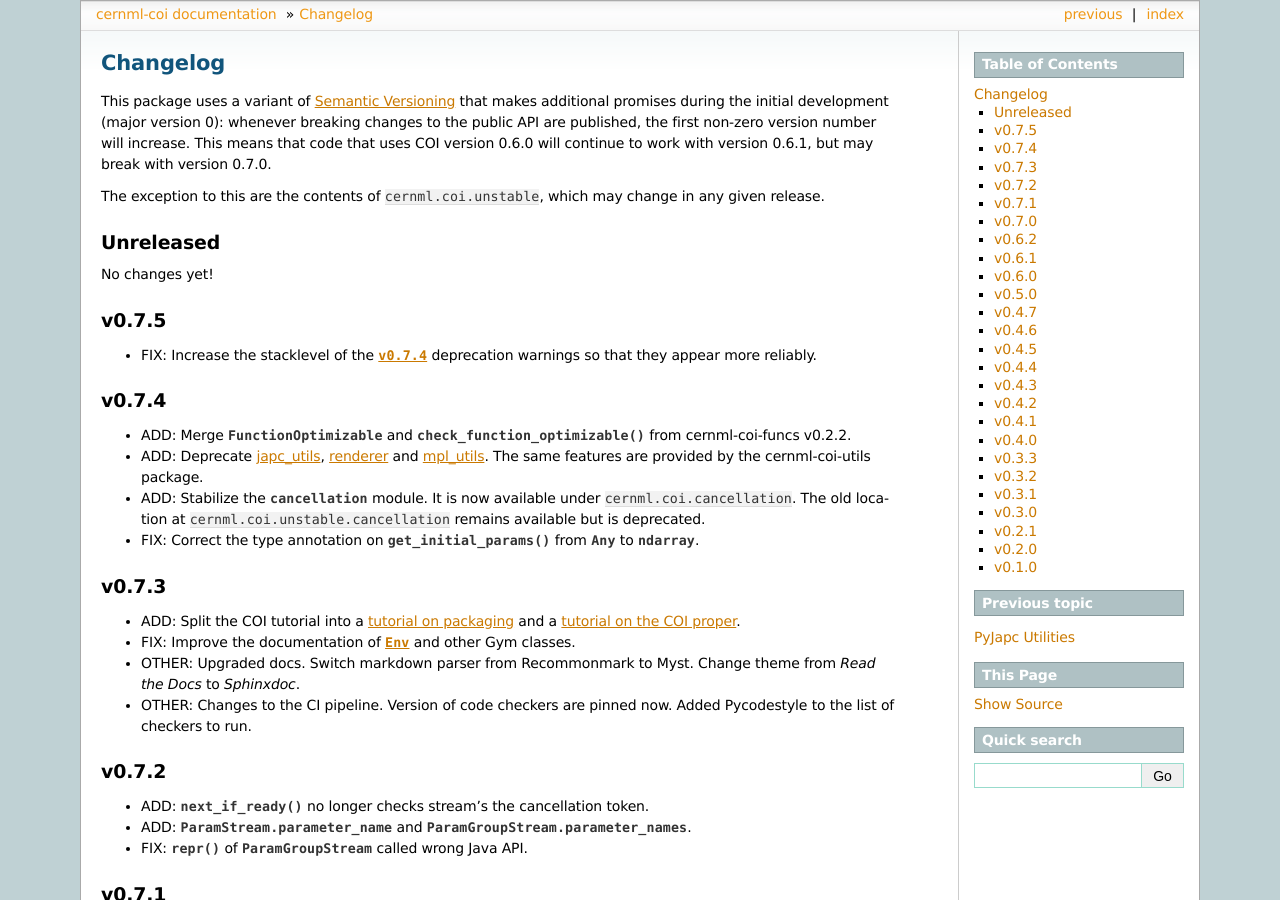
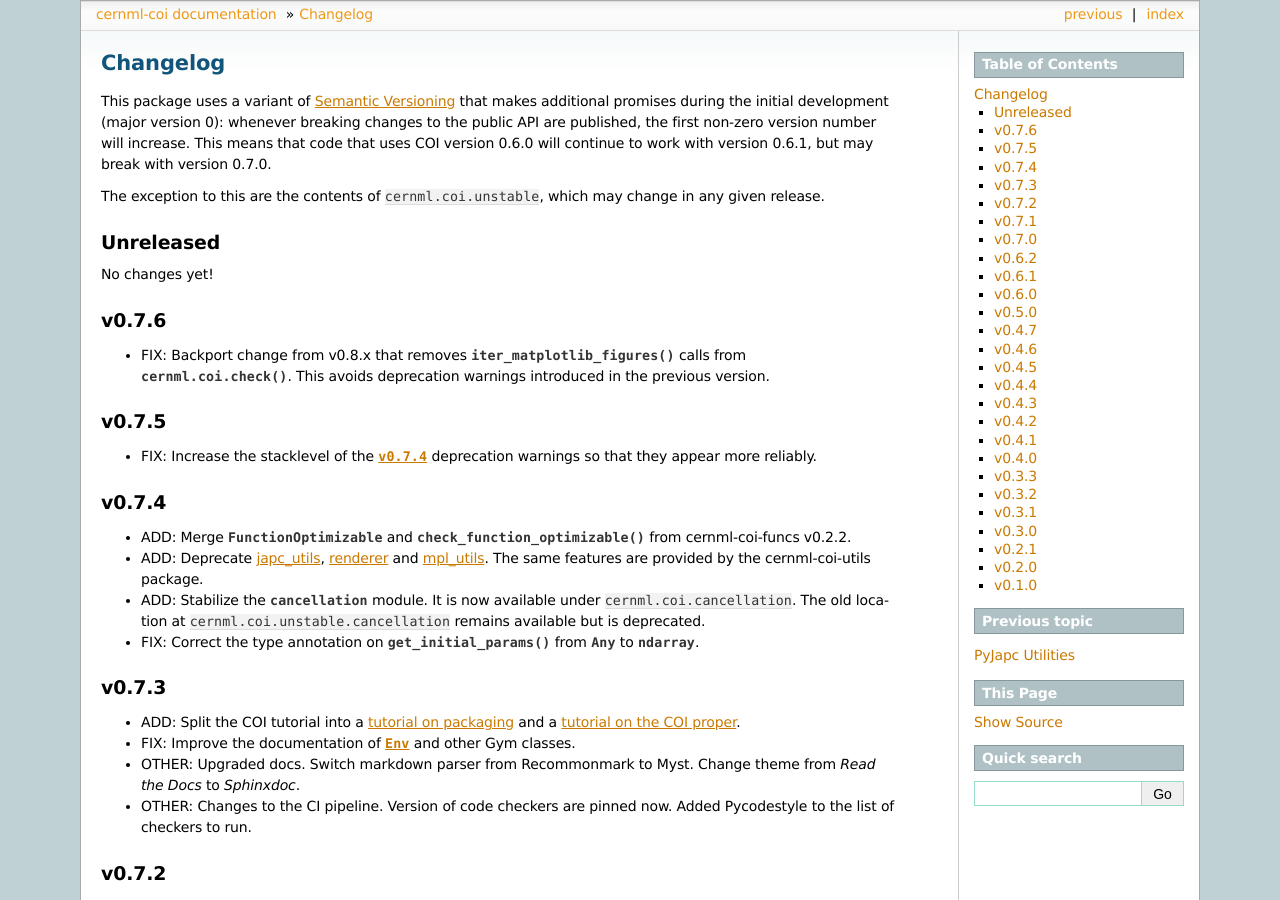
Before and after one commit to geoff-project/coi, a Sphinx documentation site: the page built from docs/changelog.md, in a window 1280 px wide and 900 px high. Built offline with Sphinx 7.4.7, drawn with Linux system fonts in a browser that asks for light colours; the version number could not be read and is left out.

Commit message:
Add release notes for v0.7.6.

```diff
--- a/docs/changelog.md
+++ b/docs/changelog.md
@@ -12,6 +12,10 @@ change in any given release.
 ## Unreleased
 
 No changes yet!
+
+## v0.7.6
+
+- FIX: Backport change from v0.8.x that removes {func}`~cernml.coi.mpl_utils.iter_matplotlib_figures()` calls from {func}`cernml.coi.check()`. This avoids deprecation warnings introduced in the previous version.
 
 ## v0.7.5
 
```
